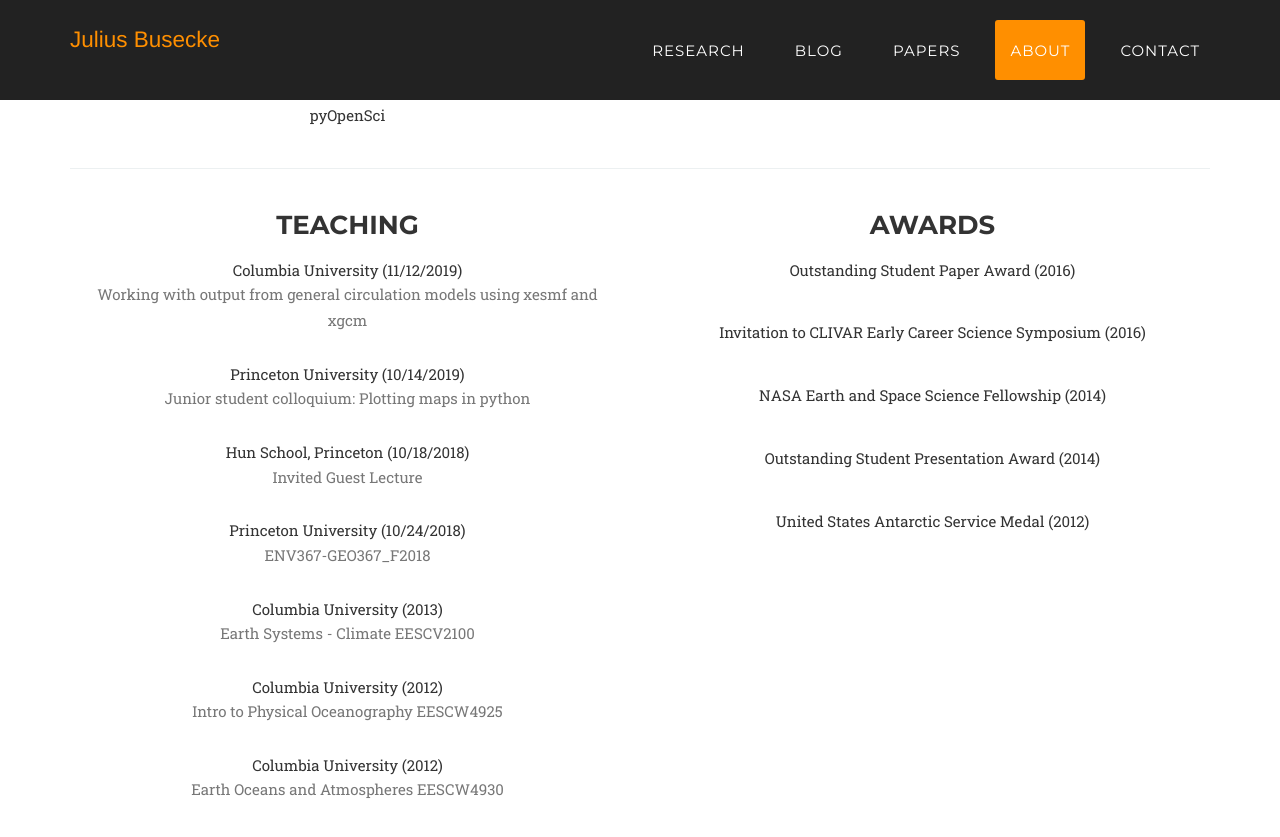
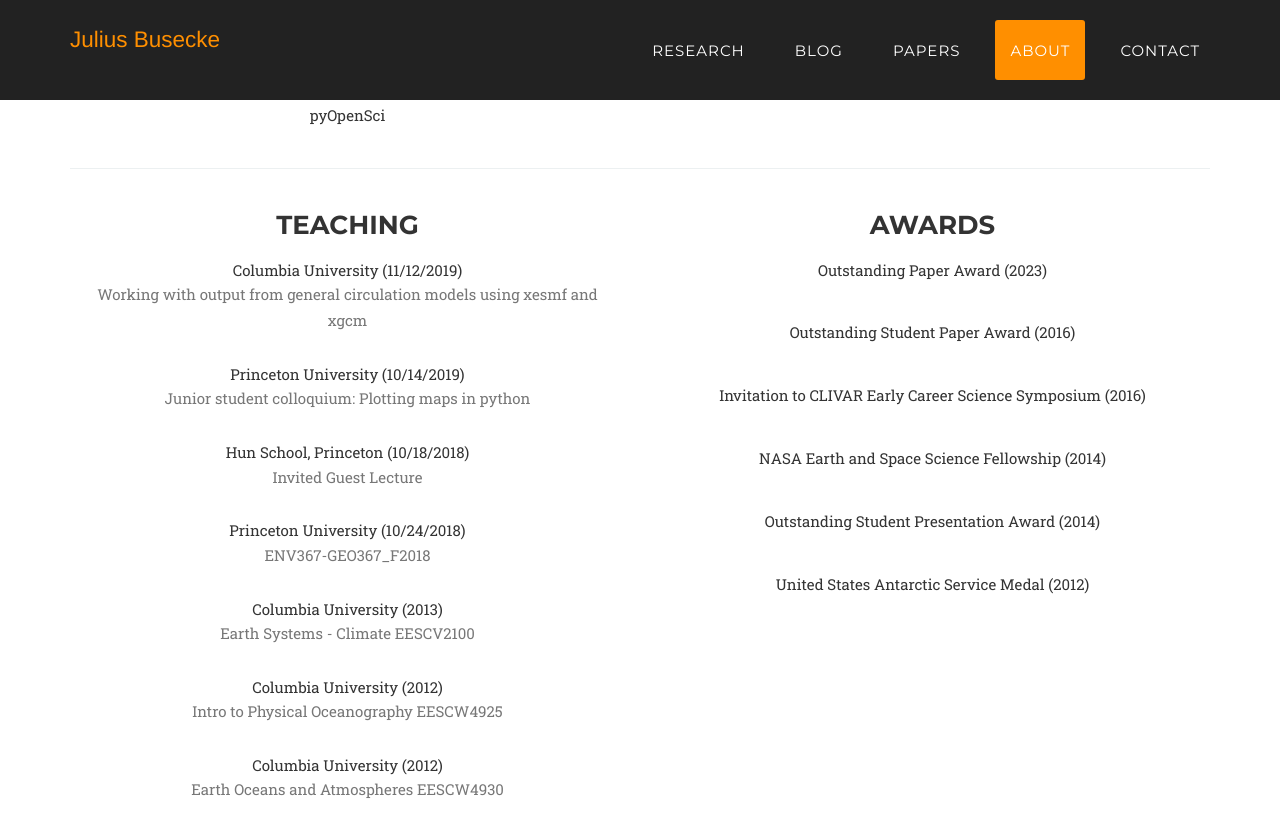
Before and after one commit to jbusecke/jbusecke.github.io, a Jekyll site: the page built from index.html, in a window 1280 px wide and 900 px high, scrolled down 6942 px. Shown: the top 837 px of the window. Built offline with Jekyll 4.4.1, drawn with Linux system fonts in a browser that asks for light colours; some web fonts are replaced; comment, search, counter and statistics services are not loaded.

Commit message:
Add ClimSim Paper

```diff
--- a/_data/awards.yml
+++ b/_data/awards.yml
@@ -1,5 +1,8 @@
 # Awards won
 awards:
+  - title: Outstanding Paper Award
+    year: 2023
+    location: NeurIPS 2023
   - title: Outstanding Student Paper Award
     year: 2016
     location: AGU Fall Meeting, San Francisco
```
